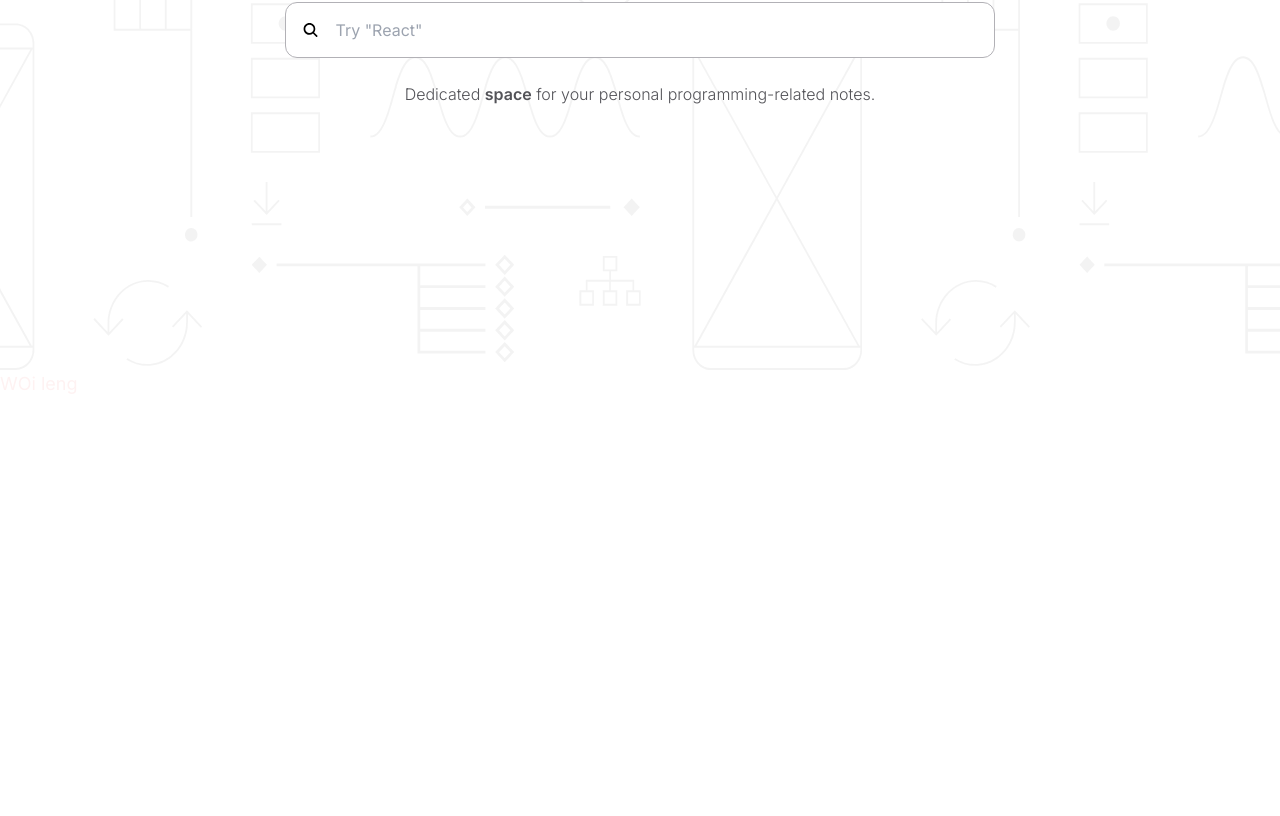
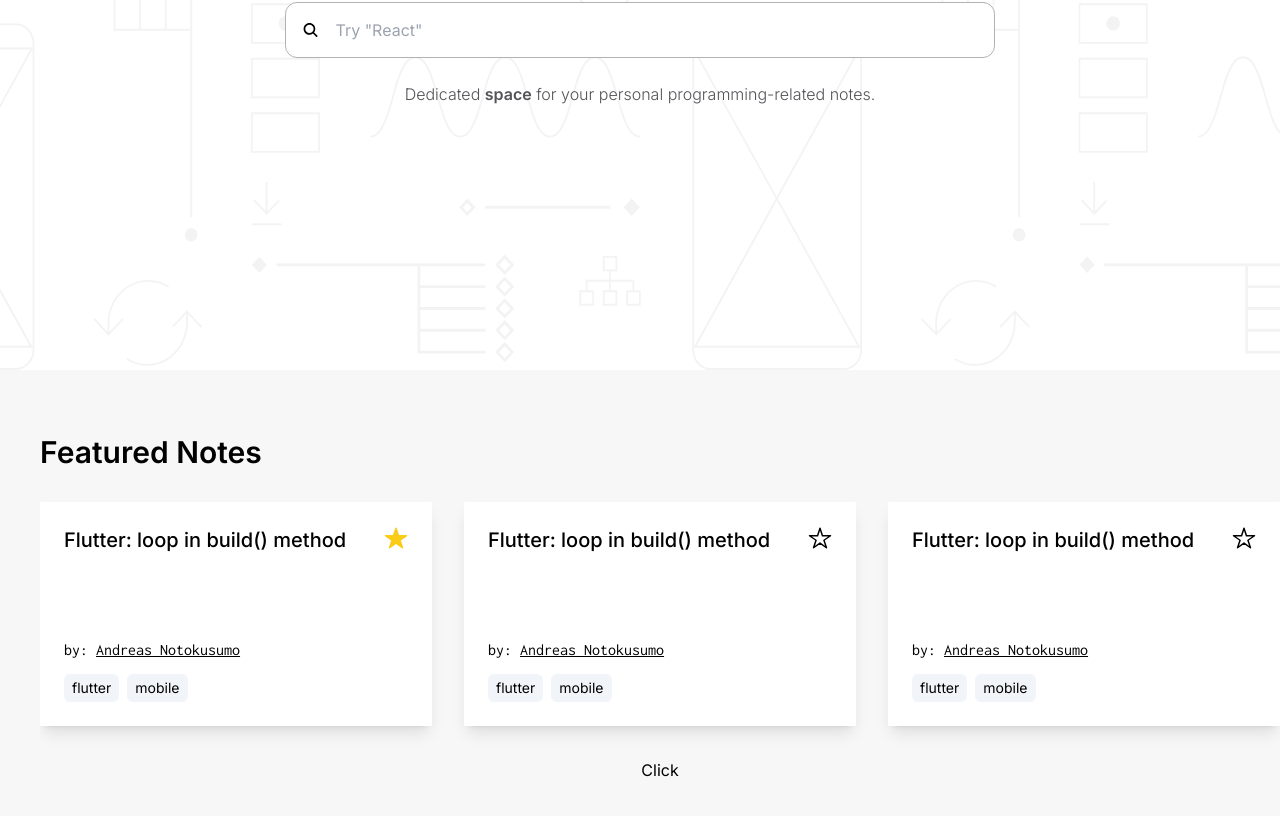
Before and after one commit to andre-nk/alexandria-frontend, a Next.js app: page / in a window 1280 px wide. Shown: the part 422-1238 px from the top of the page. Before the commit the page ends 820 px from the top, so only its background shows below. Built offline with nearby package versions, Linux system fonts and the light colour scheme; no server answers; what tailwindcss-debug-screens would draw is missing.

Commit message:
:sparkles: Featured Notes

```diff
--- /dev/null
+++ b/components/home/NoteCard.js
@@ -0,0 +1,33 @@
+import { IoStar, IoStarOutline } from "react-icons/io5";
+
+export default function NoteCard({ title, isStarred, author, tags }) {
+  return (
+    <div className="h-[14rem] bg-white shadow-lg hover:shadow-xl mt-2 mb-8 p-6 duration-200 flex flex-col justify-between items-start">
+      <div className="w-full flex justify-between items-start">
+        <h2 className="text-xl font-medium">{title}</h2>
+        {isStarred ? (
+          <IoStar className="text-yellow-400" size={24} />
+        ) : (
+          <IoStarOutline size={24} />
+        )}
+      </div>
+      <div className="flex flex-col space-y-3">
+        <div className="text-md font-mono">
+          by:{" "}
+          <span className="hover:text-primary-red underline duration-200">
+            {author}
+          </span>
+        </div>
+        <div className="flex flex-wrap space-x-2">
+          {tags.map((item, i) => {
+            return (
+              <div className="py-1 px-2 rounded-md bg-slate-100 hover:bg-primary-blue hover:text-white duration-200 cursor-pointer text-sm">
+                <p>{item}</p>
+              </div>
+            );
+          })}
+        </div>
+      </div>
+    </div>
+  );
+}
--- a/package.json
+++ b/package.json
@@ -15,6 +15,7 @@
     "react": "17.0.2",
     "react-dom": "17.0.2",
     "react-icons": "^4.3.1",
+    "swiper": "^7.4.1",
     "yup": "^0.32.11"
   },
   "devDependencies": {
--- a/pages/index.js
+++ b/pages/index.js
@@ -1,10 +1,18 @@
 import Image from "next/image";
+import { Fragment, useRef } from "react";
 import { IoSearch } from "react-icons/io5";
+import { Swiper, SwiperSlide } from "swiper/react";
+import "swiper/css";
+
+import NoteCard from "../components/home/NoteCard";
 
 export default function Home() {
+
+  const swiperRef = useRef(null);
+
   return (
-    <div>
-      <div className="flex flex-col h-[90vh] relative justify-center align-middle items-center lg:w-full p-8 pt-0">
+    <Fragment>
+      <div className="flex flex-col h-[90vh] bg-white relative justify-center align-middle items-center lg:w-full p-8 pt-0">
         <div className="z-10 lg:w-7/12 flex flex-col">
           <div className="px-6 pb-6 self-center">
             <Image src="/logo-text.png" height={90.5} width={422} />
@@ -26,9 +34,58 @@ export default function Home() {
         </div>
         <Image src="/ornament.svg" layout="fill" className="z-0 object-cover" />
       </div>
-      <div>
-        <h2 className="text-lg text-red-50">WOi leng</h2>
+      <div className="flex flex-col pl-10 py-16 w-full bg-[#f7f7f7]">
+        <h2 className="text-3xl font-semibold">Featured Notes</h2>
+        <div className="flex w-full pt-6">
+          <Swiper
+            spaceBetween={32}
+            slidesPerView={3}
+            ref={swiperRef}
+            onSlideChange={() => console.log("slide change")}
+            onSwiper={(swiper) => console.log(swiper)}
+          >
+            <SwiperSlide>
+              <NoteCard
+                title={"Flutter: loop in build() method"}
+                author={"Andreas Notokusumo"}
+                isStarred={true}
+                tags={["flutter", "mobile"]}
+              />
+            </SwiperSlide>
+            <SwiperSlide>
+              <NoteCard
+                title={"Flutter: loop in build() method"}
+                author={"Andreas Notokusumo"}
+                isStarred={false}
+                tags={["flutter", "mobile"]}
+              />
+            </SwiperSlide>
+            <SwiperSlide>
+              <NoteCard
+                title={"Flutter: loop in build() method"}
+                author={"Andreas Notokusumo"}
+                isStarred={false}
+                tags={["flutter", "mobile"]}
+              />
+            </SwiperSlide>
+            <SwiperSlide>
+              <NoteCard
+                title={"Flutter: loop in build() method"}
+                author={"Andreas Notokusumo"}
+                isStarred={false}
+                tags={["flutter", "mobile"]}
+              />
+            </SwiperSlide>
+          </Swiper>
+        </div>
+        <button
+          onClick={() => {
+            swiperRef.current.swiper.slideNext();
+          }}
+        >
+          Click
+        </button>
       </div>
-    </div>
+    </Fragment>
   );
 }
--- a/tailwind.config.js
+++ b/tailwind.config.js
@@ -4,6 +4,9 @@ module.exports = {
     "./components/**/*.{js,ts,jsx,tsx}",
   ],
   theme: {
+    fontFamily: {
+      'mono': ['Inconsolata']
+    },
     extend: {
       colors: {
         "primary-blue": "#1808E8",
```
Also changed, not shown: 1 other file (tests, documents, lock files or other folders).
